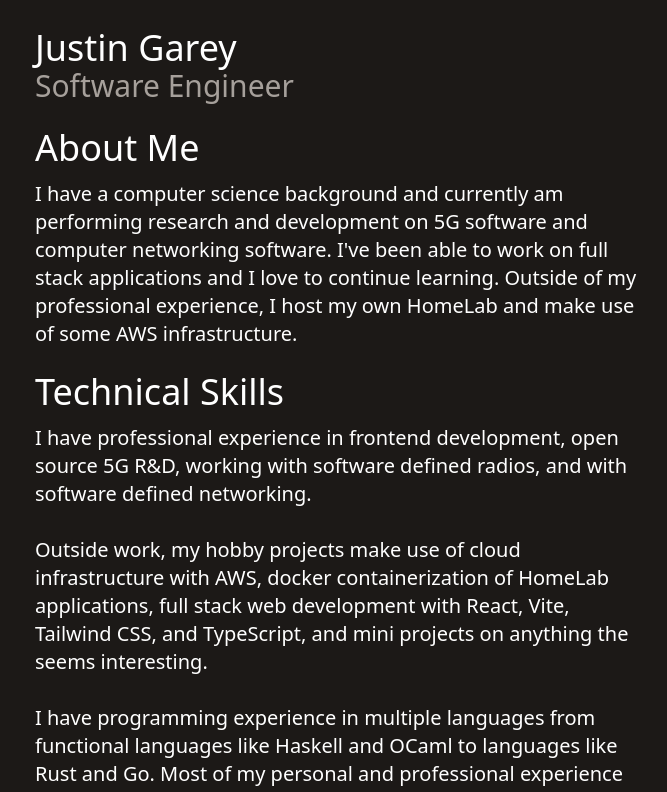
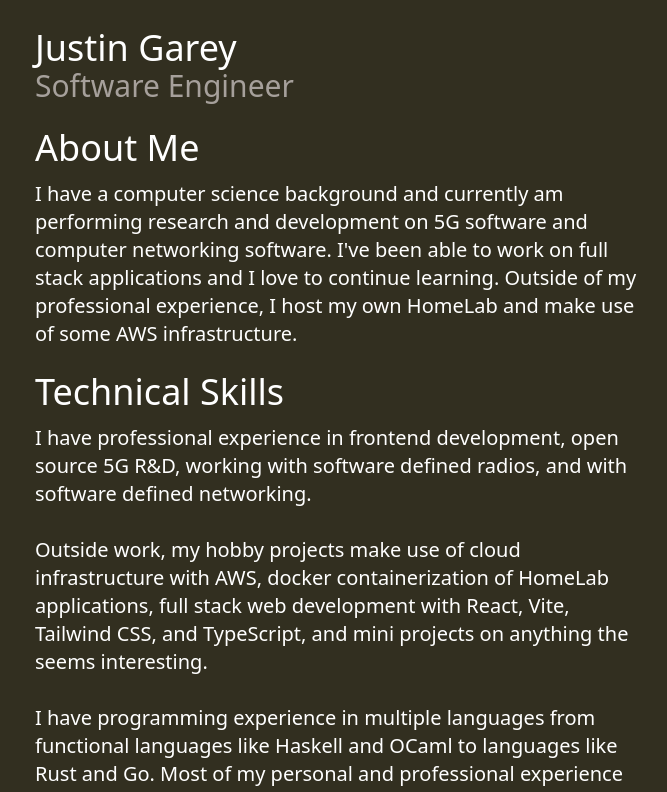
Before and after one commit to Justin-Garey/Justin-Garey.github.io, a React (Vite) app: page / in a window 1280 px wide. Shown: the top 792 px of the page, without its empty margins (303-970 px from the left). Built offline with nearby package versions, Linux system fonts and the light colour scheme.

Commit message:
Updated the color palette by adding some colors to theme in index.css

```diff
--- a/src/App.tsx
+++ b/src/App.tsx
@@ -14,7 +14,7 @@ export default function App() {
   }
 
   return (
-    <div className="bg-stone-900 py-4 px-3 min-h-screen flex flex-col text-white">
+    <div className="bg-black-olive py-4 px-3 min-h-screen flex flex-col text-white">
       <div className="w-1/2 mx-auto flex-grow">
         <div className="p-3">
           <h1 className="text-4xl">{config.title}</h1>
--- a/src/index.css
+++ b/src/index.css
@@ -1 +1,7 @@
 @import "tailwindcss";
+
+@theme {
+    --color-eerie-black: #23231A;
+    --color-black-olive: #322f20;
+    --color-eggshell: #e0e0ce;
+}
```
